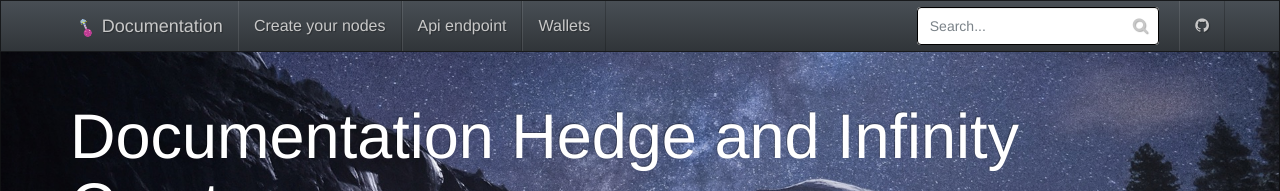
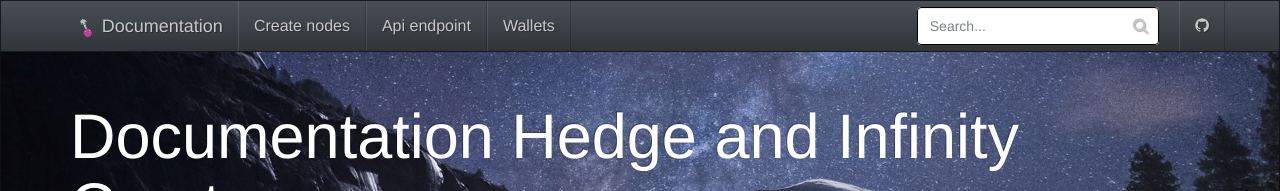
Before and after one commit to Plusid/Documentation, a Jekyll site: the page built from index.html, in a window 1280 px wide. Shown: the top 191 px of the page. Built offline with Jekyll 4.4.1, drawn with Linux system fonts in a browser that asks for light colours.

Commit message:
Update topnav.html

```diff
--- a/_includes/topnav.html
+++ b/_includes/topnav.html
@@ -13,7 +13,7 @@
         </div>
         <div id="navbar" class="collapse navbar-collapse">
             <ul class="nav navbar-nav">
-                <li {% if page.sectionid=='docs' %} class="active" {% endif %}><a href="{{ "/docs/home/" | relative_url }}">Create your nodes</a></li>
+                <li {% if page.sectionid=='docs' %} class="active" {% endif %}><a href="{{ "/docs/home/" | relative_url }}">Create nodes</a></li>
                 <li {% if page.sectionid=='api' %} class="active" {% endif %}><a href="{{ site.posts.first.url | relative_url }}">Api endpoint</a></li>
                 <li {% if page.sectionid=='wallets' %} class="active" {% endif %}><a href="{{ site.posts.first.url | relative_url }}">Wallets</a></li>
             </ul>
```
